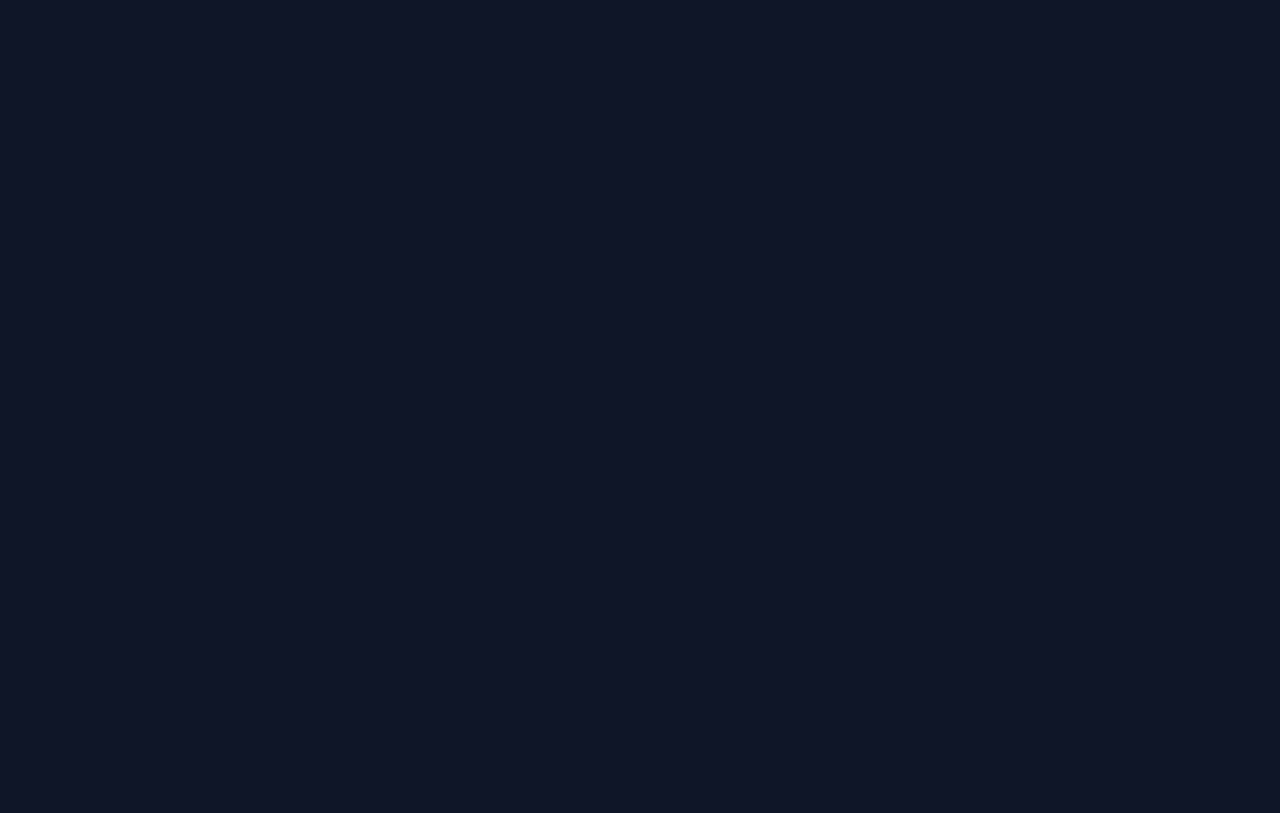
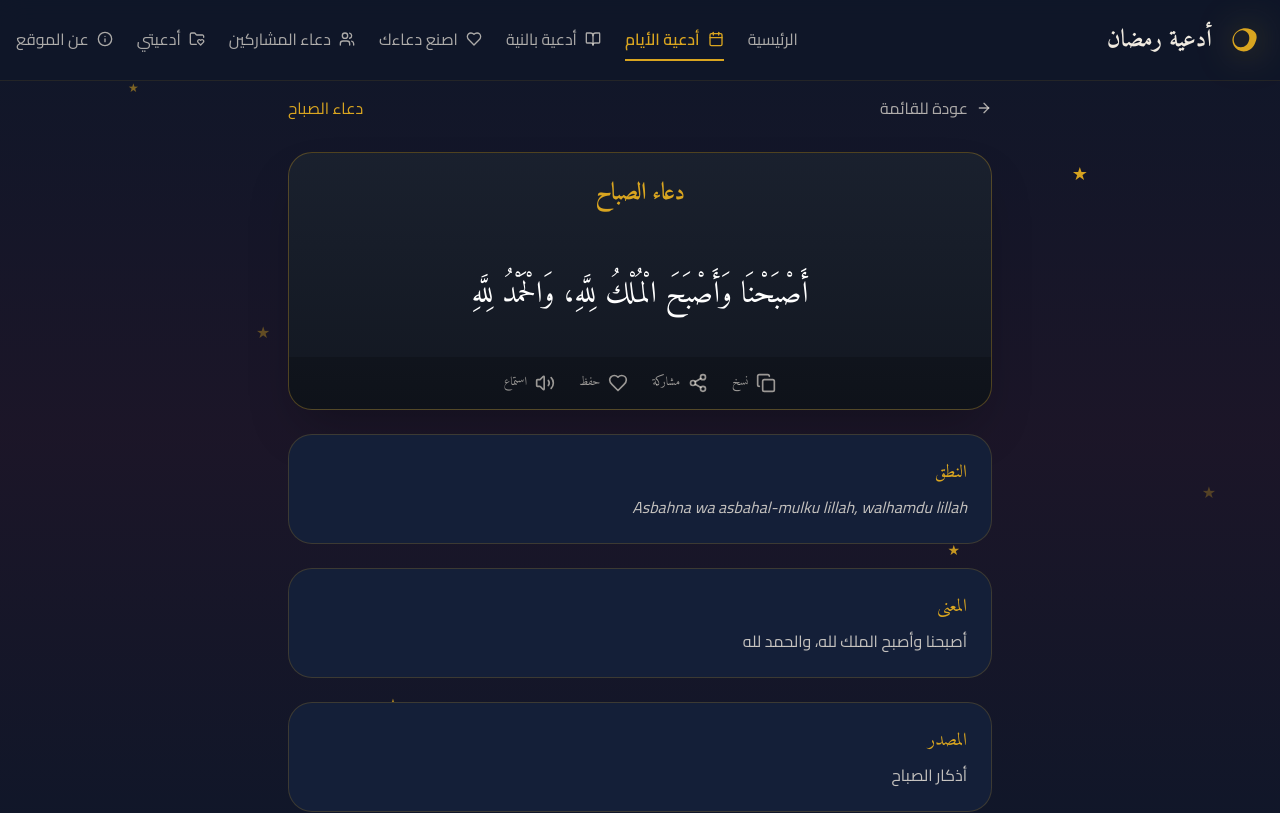
Before and after one commit to NadaNagdy/radua, a Next.js app: page /daily-duas/1 in a window 1280 px wide. Before the commit this address had no page. Shown: the top 813 px of the page. Built offline with nearby package versions, Linux system fonts and the light colour scheme.

Commit message:
Update page.tsx

```diff
--- a/src/app/daily-duas/[id]/page.tsx
+++ b/src/app/daily-duas/[id]/page.tsx
@@ -5,22 +5,20 @@ import DuaCard from '@/components/dua-card';
 import { FloatingStars } from '@/components/islamic-decorations';
 import { ArrowRight } from 'lucide-react';
 
-// Add this function here
 export async function generateStaticParams() {
-  // Generate params for all 30 days of Ramadan
-  return Array.from({ length: 30 }, (_, i) => ({
-    id: String(i + 1),
+  // Generate params based on available duas
+  return dailyDuas.map((dua) => ({
+    id: dua.id,
   }));
 }
 
 type Props = {
-  params: Promise<{ id: string }>; // Changed to Promise
+  params: Promise<{ id: string }>;
 };
 
 export default async function DuaDetailPage({ params }: Props) {
-  const { id } = await params; // Await the params
-  const day = Number(id);
-  const dua = dailyDuas.find(d => d.day === day);
+  const { id } = await params;
+  const dua = dailyDuas.find(d => d.id === id);
 
   if (!dua) {
     notFound();
@@ -37,7 +35,33 @@ export default async function DuaDetailPage({ params }: Props) {
           </Link>
           <span className="font-cairo text-gold">{dua.arabicTitle}</span>
         </div>
-        <DuaCard day={dua.day} title={dua.arabicTitle} dua={dua.dua} audioUrl={dua.audioUrl} />
+
+        <DuaCard
+          title={dua.arabicTitle}
+          dua={dua.dua}
+          showActions={true}
+        />
+
+        {dua.transliteration && (
+          <div className="mt-6 p-6 bg-card rounded-3xl border border-gold/20">
+            <h3 className="text-gold font-amiri text-lg mb-2">النطق</h3>
+            <p className="text-cream/80 italic">{dua.transliteration}</p>
+          </div>
+        )}
+
+        {dua.meaning && (
+          <div className="mt-6 p-6 bg-card rounded-3xl border border-gold/20">
+            <h3 className="text-gold font-amiri text-lg mb-2">المعنى</h3>
+            <p className="text-cream/80">{dua.meaning}</p>
+          </div>
+        )}
+
+        {dua.source && (
+          <div className="mt-6 p-6 bg-card rounded-3xl border border-gold/20">
+            <h3 className="text-gold font-amiri text-lg mb-2">المصدر</h3>
+            <p className="text-cream/80">{dua.source}</p>
+          </div>
+        )}
       </div>
     </div>
   );
```
